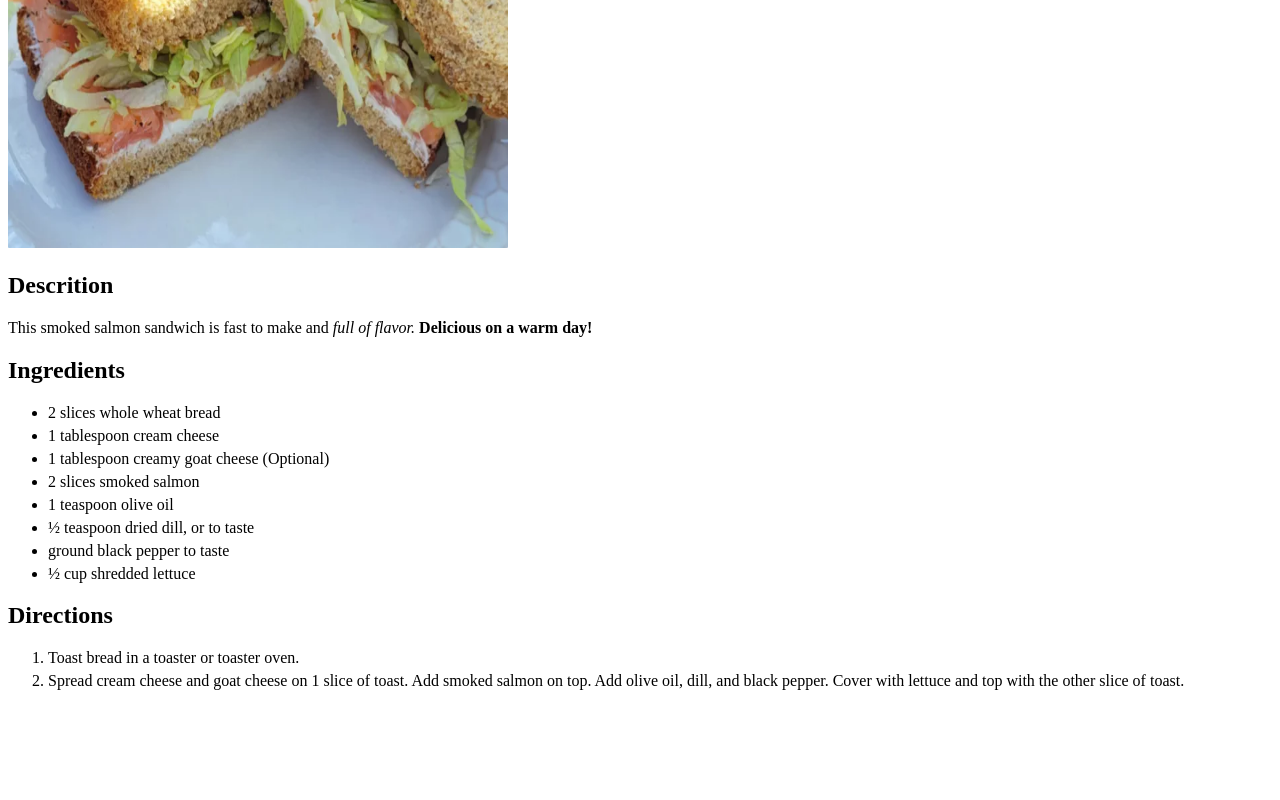
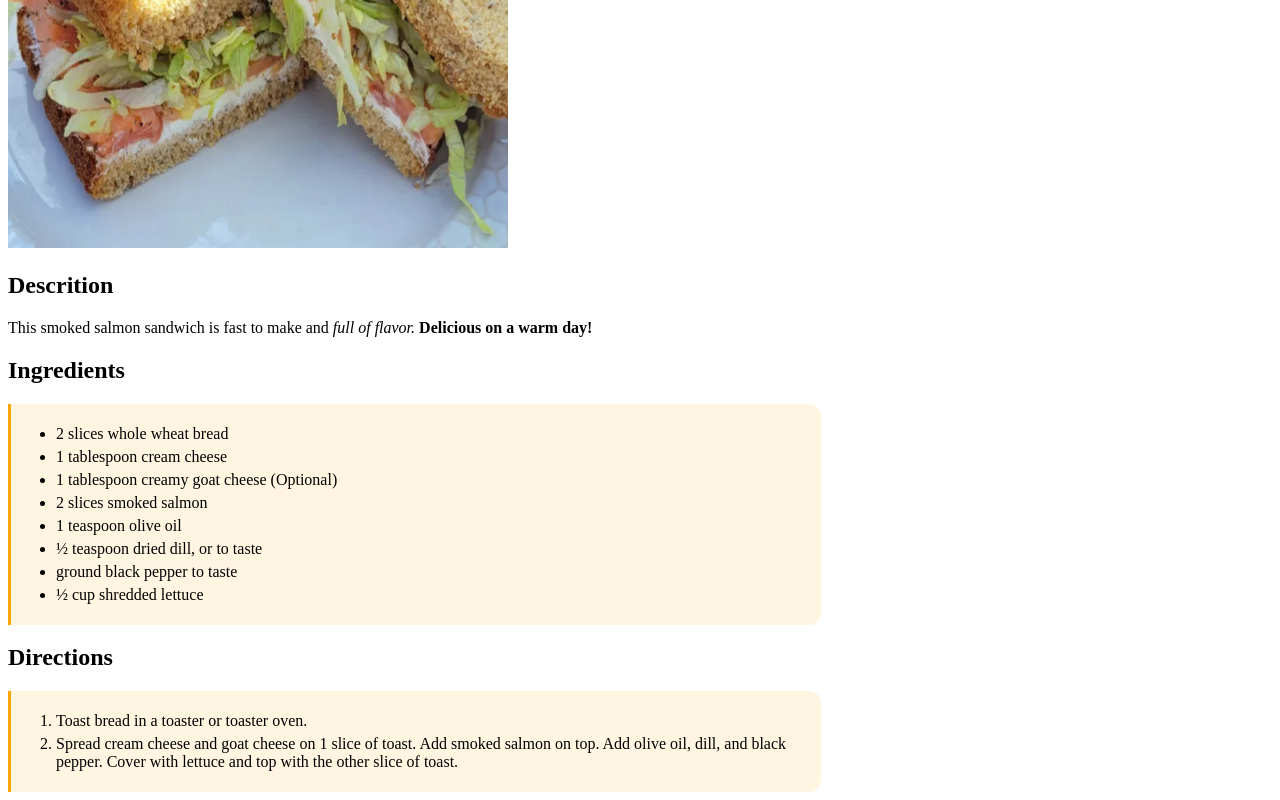
Before and after one commit to Josh-DK-git/odin-recipes, a plain HTML site: page recipes/salmon.html in a window 1280 px wide. Shown: the part 358-1158 px from the top of the page. Before the commit the page ends 1064 px from the top, so only its background shows below. Drawn offline with Linux system fonts and the light colour scheme.

Commit message:
Added the style sheet link and the classes

```diff
--- a/recipes/salmon.html
+++ b/recipes/salmon.html
@@ -21,7 +21,8 @@
                 day!</strong>
         </p>
         <h2>Ingredients</h2>
-        <ul class="mOl">
+        <div class="color">
+            <ul class="mUl">
                 <li>2 slices whole wheat bread</li>
                 <li>1 tablespoon cream cheese</li>
                 <li>1 tablespoon creamy goat cheese (Optional)</li>
@@ -31,12 +32,15 @@
                 <li>ground black pepper to taste</li>
                 <li>½ cup shredded lettuce</li>
             </ul>
+        </div>
         <h2>Directions</h2>
+        <div class="color">
             <ol class="mOl">
                 <li>Toast bread in a toaster or toaster oven.</li>
                 <li>Spread cream cheese and goat cheese on 1 slice of toast. Add smoked salmon on top. Add olive oil, dill,
                     and black pepper. Cover with lettuce and top with the other slice of toast.</li>
             </ol>
+        </div>
     </main>
     <footer></footer>
 </body>
```
Lines whose indentation alone changed are shown as unchanged.
